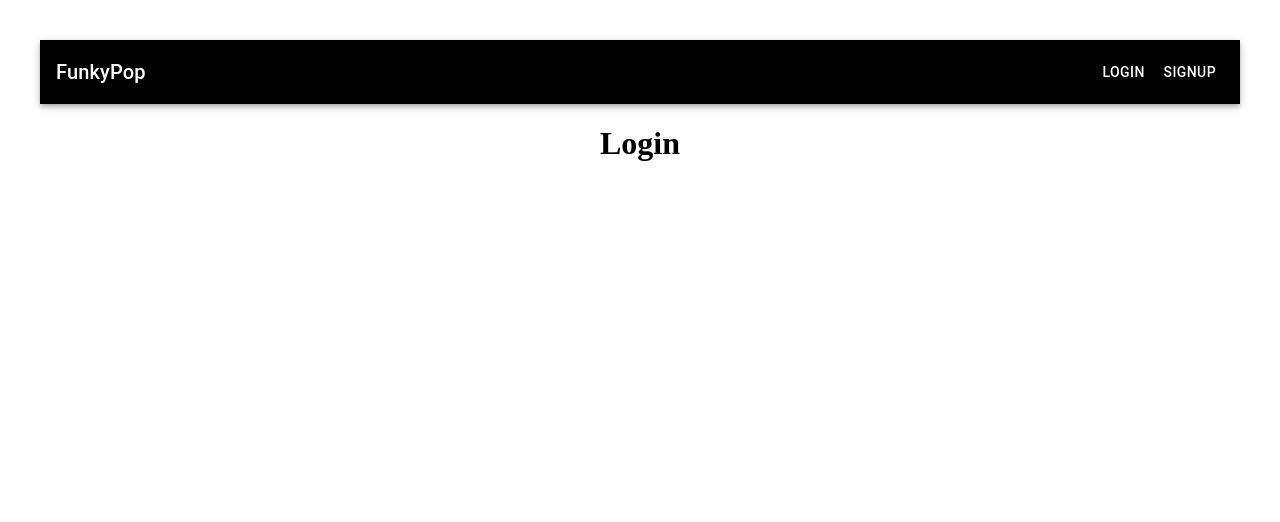
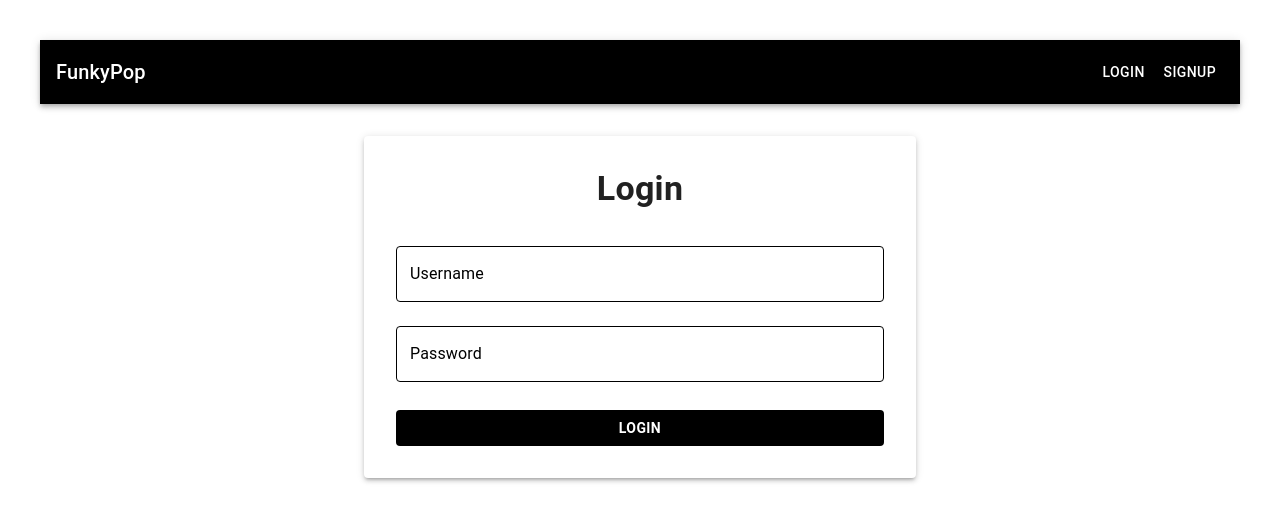
Before and after one commit to MeharaSahabandu/ClothingStore, a React (Vite) app in the folder Client/: page /login in a window 1280 px wide. Shown: the top 522 px of the page. Built offline with nearby package versions, Linux system fonts and the light colour scheme.

Commit message:
created login form frontend

```diff
--- a/Client/src/Components/Login/Login.jsx
+++ b/Client/src/Components/Login/Login.jsx
@@ -1,9 +1,79 @@
 import React from "react";
+import { makeStyles } from "@material-ui/core/styles";
+import TextField from "@material-ui/core/TextField";
+import Button from "@material-ui/core/Button";
+import Typography from "@material-ui/core/Typography";
+import Container from "@material-ui/core/Container";
+import Paper from "@material-ui/core/Paper";
+
+const useStyles = makeStyles((theme) => ({
+  root: {
+    "& .MuiInputLabel-root": {
+      color: "black",
+    },
+    "& .MuiOutlinedInput-root": {
+      "& fieldset": {
+        borderColor: "black",
+      },
+      "&:hover fieldset": {
+        borderColor: "black",
+      },
+      "&.Mui-focused fieldset": {
+        borderColor: "black",
+      },
+    },
+  },
+  button: {
+    backgroundColor: "black",
+    color: "white",
+    "&:hover": {
+      backgroundColor: "black",
+      opacity: 0.9,
+    },
+  },
+  formBox: {
+    padding: theme.spacing(4),
+    marginTop: theme.spacing(4),
+  },
+}));
 
 export default function Login() {
+  const classes = useStyles();
+
   return (
-    <div>
-      <h1>Login</h1>
-    </div>
+    <Container maxWidth="sm">
+      <Paper className={classes.formBox} elevation={3}>
+        <Typography variant="h4" component="h1" color="black" align="center">
+          <b>Login</b>
+        </Typography>
+        <form className={classes.root} style={{ marginTop: "20px" }}>
+          <TextField
+            label="Username"
+            fullWidth
+            margin="normal"
+            variant="outlined"
+            color="primary"
+          />
+          <TextField
+            label="Password"
+            fullWidth
+            margin="normal"
+            variant="outlined"
+            color="primary"
+            type="password"
+          />
+          <Button
+            type="submit"
+            variant="outlined"
+            maxWidth="50%"
+            fullWidth
+            className={classes.button}
+            style={{ marginTop: "20px" }}
+          >
+            <b>Login</b>
+          </Button>
+        </form>
+      </Paper>
+    </Container>
   );
 }
--- a/Client/src/Components/Login/Signup.jsx
+++ b/Client/src/Components/Login/Signup.jsx
@@ -4,6 +4,8 @@ import TextField from "@material-ui/core/TextField";
 import Button from "@material-ui/core/Button";
 import Typography from "@material-ui/core/Typography";
 import Container from "@material-ui/core/Container";
+import Paper from "@material-ui/core/Paper";
+
 const useStyles = makeStyles((theme) => ({
   root: {
     "& .MuiInputLabel-root": {
@@ -27,20 +29,23 @@ const useStyles = makeStyles((theme) => ({
     "&:hover": {
       backgroundColor: "black",
       opacity: 0.9,
-      maxWidth: "50%",
     },
+  },
+  formBox: {
+    padding: theme.spacing(4),
+    marginTop: theme.spacing(4),
   },
 }));
 
 export default function Signup() {
   const classes = useStyles();
+
   return (
     <Container maxWidth="sm">
-      <div style={{ textAlign: "center", marginTop: "20px" }}>
-        <Typography variant="h4" component="h1" color="black">
-          Signup
+      <Paper className={classes.formBox} elevation={3}>
+        <Typography variant="h4" component="h1" color="black" align="center">
+          <b>Signup</b>
         </Typography>
-      </div>
         <form className={classes.root} style={{ marginTop: "20px" }}>
           <TextField
             label="Full Name"
@@ -90,6 +95,7 @@ export default function Signup() {
             <b>Sign Up</b>
           </Button>
         </form>
+      </Paper>
     </Container>
   );
 }
```
Lines whose indentation alone changed are shown as unchanged.
